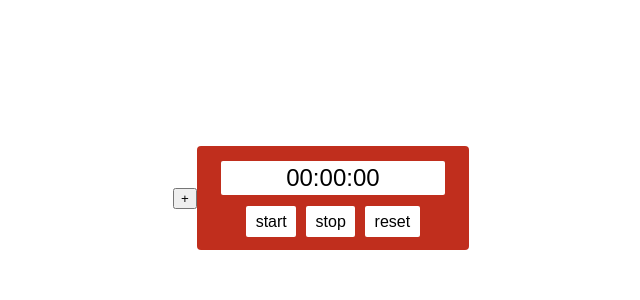
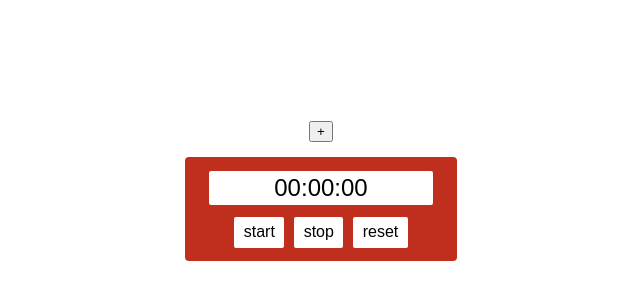
Before and after one commit to RhodesPeter/stopwatch-react, a React app: page / in a window 1280 px wide. Shown: the part 198-498 px from the top of the page, without its empty margins (319-959 px from the left). Built offline with nearby package versions, Linux system fonts and the light colour scheme.

Commit message:
Add routing.
- add route for '/'
- add route for '/info'

```diff
--- a/package.json
+++ b/package.json
@@ -7,7 +7,8 @@
   },
   "dependencies": {
     "react": "^15.5.4",
-    "react-dom": "^15.5.4"
+    "react-dom": "^15.5.4",
+    "react-router-dom": "^4.1.1"
   },
   "scripts": {
     "start": "react-scripts start",
--- a/src/App.css
+++ b/src/App.css
@@ -1,16 +1,27 @@
 .app {
+  height: 99vh;
   text-align: center;
+
   display: -webkit-flex;
+  display: flex;
+
   -webkit-align-items: center;
-  flex-direction: row;
+  align-items: center;
+
+  -webkit-justify-content: center;
   justify-content: center;
-  flex-wrap: nowrap;
-  height: 99vh;
+
+  -webkit-flex-flow: row wrap;
+  flex-flow: row wrap;
+
+  -webkit-align-content: center;
+  align-content: center;
 }
 
 .stopwatch {
   width: 17rem;
   height: 6.5rem;
+  margin: 15px;
   background-color: #C02E1D;
   border-radius: 4px;
   text-align: center;
@@ -19,6 +30,10 @@
   flex-direction: row;
   justify-content: center;
   flex-wrap: wrap;
+}
+
+.buttonContainer {
+  width: 100%;
 }
 
 .stopwatch__screen {
--- a/src/components/App.js
+++ b/src/components/App.js
@@ -1,29 +1,26 @@
 import React, { Component } from 'react';
 import '../App.css';
 import Stopwatch from './Stopwatch.js';
+import Info from './Info.js';
+import Home from './Home.js';
+
+import { Switch, Route } from 'react-router-dom'
+
 
 class App extends Component {
 
-  constructor(props, context) {
-    super(props, context);
-    this.state = {
-      watches: [<Stopwatch key={0}/>],
-      count: 1
-    }
-  }
-
-  createNewStopwatch = () => {
-    this.setState({ count: this.state.count + 1 });
-    this.state.watches.push( <Stopwatch key={ this.state.count }/> );
-    return this.state.watches;
-  }
+  Main = () => (
+    <main>
+      <Switch>
+        <Route exact path='/' component={ Home }/>
+        <Route path='/info' component={ Info }/>
+      </Switch>
+    </main>
+  )
 
   render() {
     return (
-      <div className="app">
-        <button onClick={ this.createNewStopwatch }>+</button>
-        {  this.state.watches }
-      </div>
+      <this.Main />
     );
   }
 }
--- /dev/null
+++ b/src/components/Home.js
@@ -0,0 +1,34 @@
+import React, { Component } from 'react';
+import '../App.css';
+import Stopwatch from './Stopwatch.js';
+
+class Home extends Component {
+
+  constructor(props, context) {
+    super(props, context);
+    this.state = {
+      watches: [<Stopwatch key={0}/>],
+      count: 1
+    }
+  }
+
+  createNewStopwatch = () => {
+    if(this.state.watches.length > 11){ return }
+    this.setState({ count: this.state.count + 1 });
+    this.state.watches.push( <Stopwatch key={ this.state.count }/> );
+    return this.state.watches;
+  }
+
+  render() {
+    return (
+      <div className="app">
+        <div className="buttonContainer">
+          <button onClick={ this.createNewStopwatch }>+</button>
+        </div>
+        {  this.state.watches }
+      </div>
+    );
+  }
+}
+
+export default Home;
--- /dev/null
+++ b/src/components/Info.js
@@ -0,0 +1,14 @@
+import React, { Component } from 'react';
+
+class Info extends Component {
+
+  render() {
+    return (
+      <div>
+        Info here!
+      </div>
+    );
+  }
+}
+
+export default Info;
--- a/src/index.js
+++ b/src/index.js
@@ -1,9 +1,21 @@
 import React from 'react';
 import ReactDOM from 'react-dom';
+import { BrowserRouter, Switch, Route } from 'react-router-dom'
+import './index.css';
 import App from './components/App';
-import './index.css';
+import Info from './components/Info';
 
-ReactDOM.render(
-  <App />,
-  document.getElementById('root')
-);
+const Main = () => (
+  <main>
+    <Switch>
+      <Route exact path='/' component={ App }/>
+      <Route path='/info' component={ Info }/>
+    </Switch>
+  </main>
+)
+
+ReactDOM.render((
+  <BrowserRouter>
+    <App />
+  </BrowserRouter>
+), document.getElementById('root'))
```
